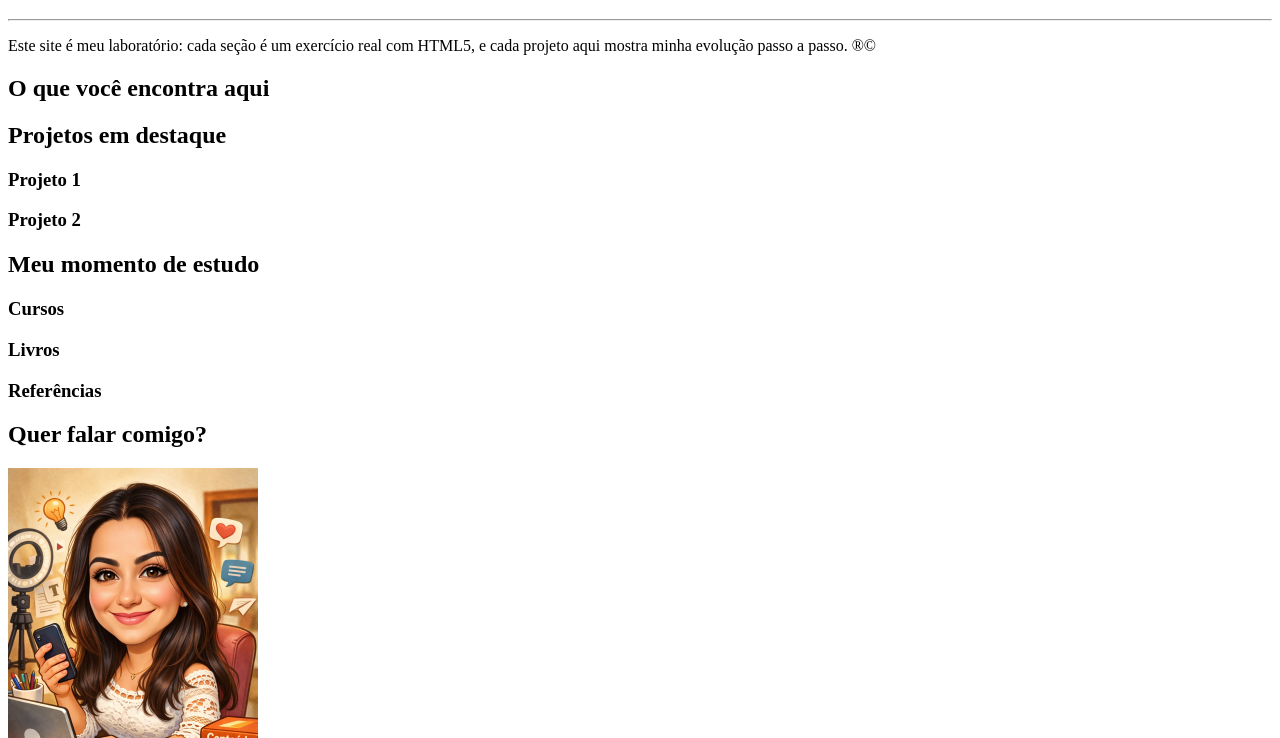
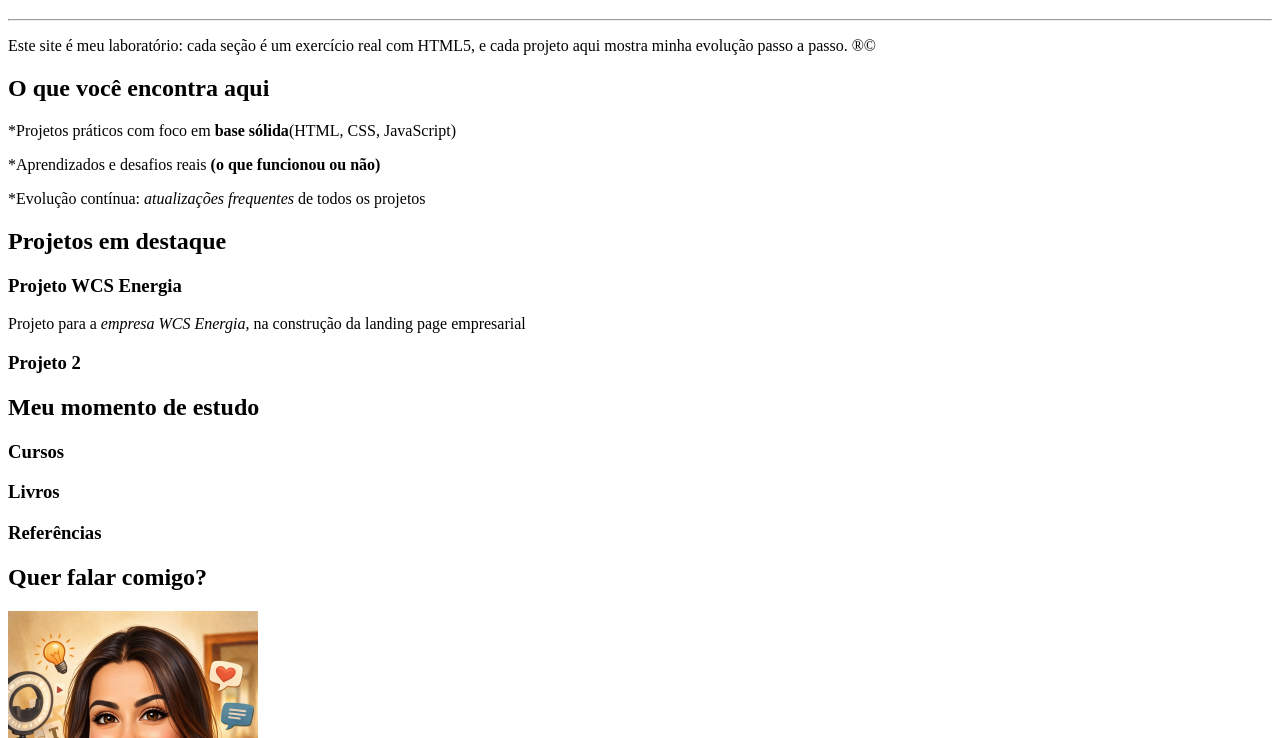
Before and after one commit to izafonsecas/repositorio-curso-fullstack, a plain HTML site: page CURSO ROCKETSEAT/Primeiro-projeto/index.html in a window 1280 px wide. Shown: the part 62-800 px from the top of the page. Drawn offline with Linux system fonts and the light colour scheme.

Commit message:
atualização 2 projeto

```diff
--- a/CURSO ROCKETSEAT/Primeiro-projeto/index.html
+++ b/CURSO ROCKETSEAT/Primeiro-projeto/index.html
@@ -13,10 +13,13 @@
 
   <!--Seção 1-->
   <h2>O que você encontra aqui</h2>
-
+<p>*Projetos práticos com foco em <strong>base sólida</strong>(HTML, CSS, JavaScript)</p>
+<p>*Aprendizados e desafios reais <b>(o que funcionou ou não)</b></p>
+<p>*Evolução contínua: <i>atualizações frequentes</i> de todos os projetos</p>
   <!--Seção 2-->
   <h2>Projetos em destaque</h2>
-  <h3>Projeto 1</h3>
+  <h3>Projeto WCS Energia</h3>
+<p>Projeto para a <em>empresa WCS Energia</em>, na construção da landing page empresarial</p>
   <h3>Projeto 2</h3>
 
   <!--Seção 3-->
```
